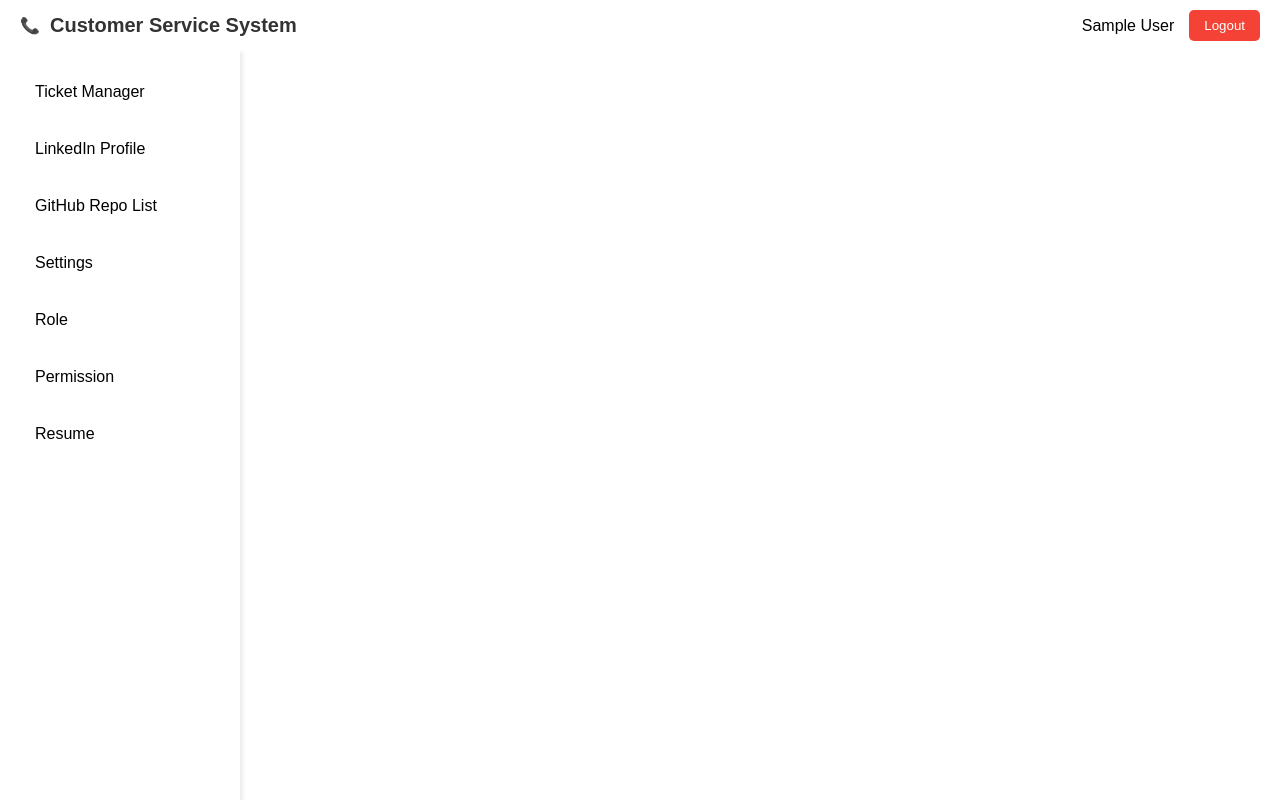
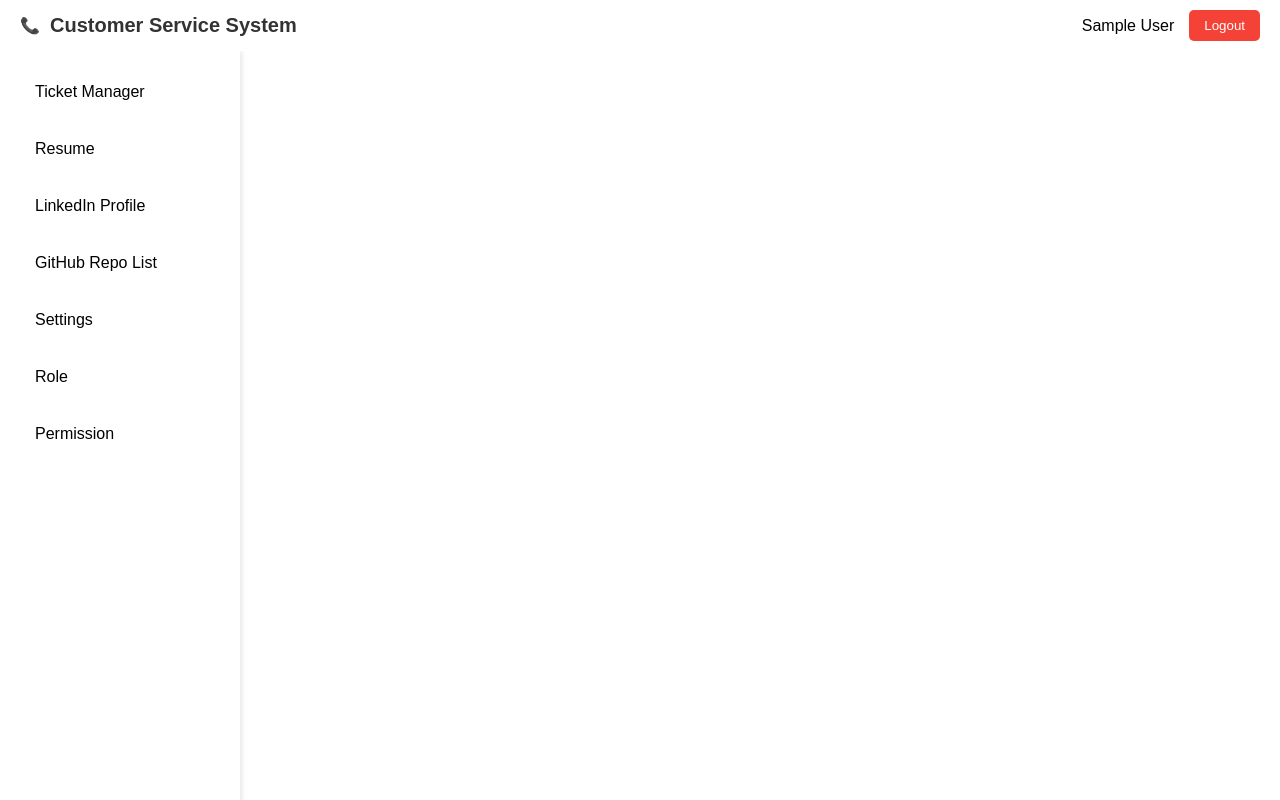
Before and after one commit to Deepak081999/csms, a React (Create React App) app in the folder frontend/: page /dashboard in a window 1280 px wide. Built offline with nearby package versions, Linux system fonts and the light colour scheme; sample sign-in values are in the browser's storage.

Commit message:
changes for sibar

```diff
--- a/frontend/src/components/Sidebar.jsx
+++ b/frontend/src/components/Sidebar.jsx
@@ -7,6 +7,9 @@ export default function Sidebar() {
             <nav className="sidebar-nav">
                 <NavLink to="/dashboard/tickets" className="sidebar-item" activeClassName="active">
                     Ticket Manager
+                </NavLink>
+                <NavLink to="/dashboard/resume" className="sidebar-item" activeClassName="active">
+                    Resume
                 </NavLink>
                 <NavLink to="/dashboard/linkedin" className="sidebar-item" activeClassName="active">
                     LinkedIn Profile
@@ -23,9 +26,7 @@ export default function Sidebar() {
                 <NavLink to="/dashboard/permission" className="sidebar-item" activeClassName="active">
                     Permission
                 </NavLink>
-                <NavLink to="/dashboard/resume" className="sidebar-item" activeClassName="active">
-                    Resume
-                </NavLink>
+
             </nav>
         </aside>
     );
```
